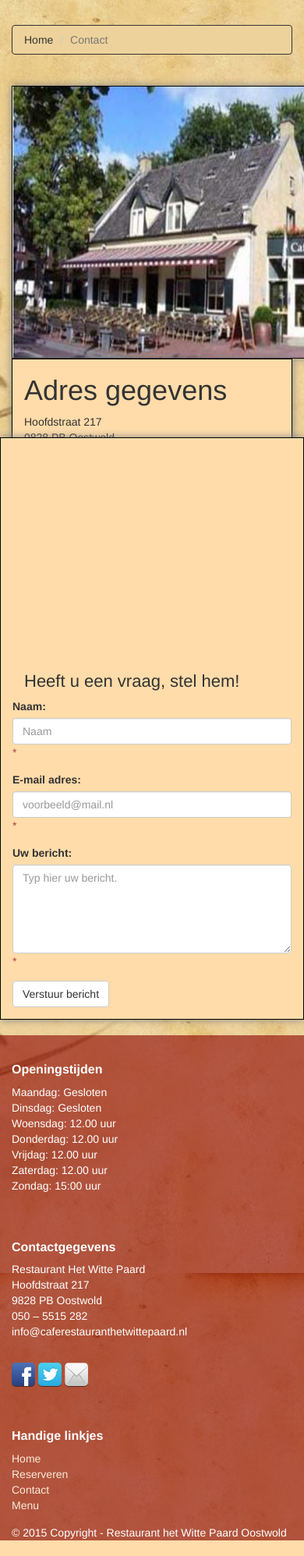
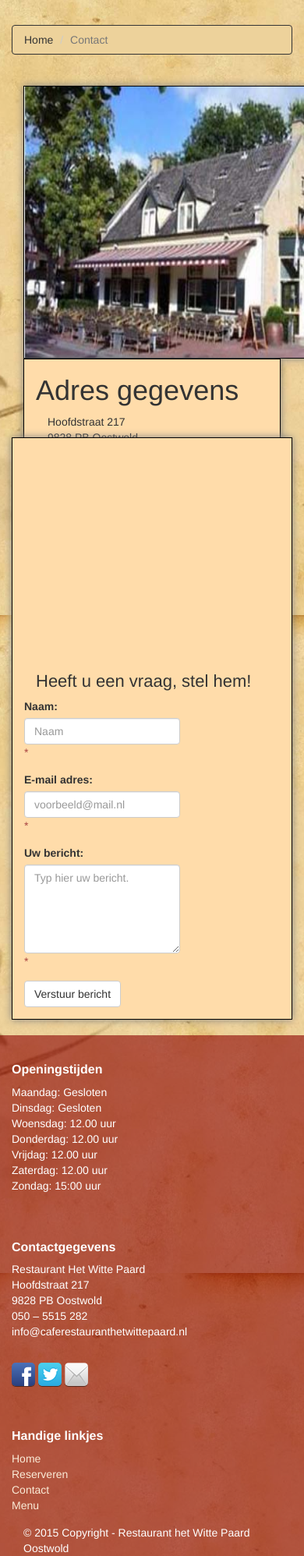
Before and after one commit to AlfaOpdrachten/HetWittePaard, a PHP site: page /contact.php in a window 390 px wide; the page is wider, and only the part inside the window is pictured. Shown: the part 55-2051 px from the top of that part at 78% size. Run offline with PHP 8.4, Linux system fonts and the light colour scheme; data that the repository does not hold is empty; some libraries are stand-ins or nearby versions.

Commit message:
nieuws fix

```diff
--- a/css/main.css
+++ b/css/main.css
@@ -243,12 +243,18 @@ div.col-xs-6:nth-child(3) {
 /* Responsive*/
 
 @media (max-width: 420px){
-    .content > div:nth-child(1),
-    div.col-md-6:nth-child(2),
-    div.col-md-6:nth-child(3),
-    #copyrightholder{
+    .index > div:nth-child(1),
+    .index div.col-md-6:nth-child(2),
+    .index div.col-md-6:nth-child(3){
         padding-right: 0px!important;
         padding-left: 0px!important;
     }
 
+    {
+        padding:  0px 10px!important;
+    }
+    .form-control {
+        width: 200px!important;
+    }
+
 }
--- a/overons.php
+++ b/overons.php
@@ -25,7 +25,7 @@
             <div class="col-md-12" style="margin: 0px; padding: 0 !important; margin: 0 !important; background-color: #FFDCAA;">
                 <div class="col-md-6" style="float:left; padding: 10px 50px">
                     <div class="col-md-12" style="padding: 0px;">
-                        <h1>Parkeren</h1>
+                        <h2>Parkeren</h2>
                         Lorem ipsum dolor sit amet, consectetur adipiscing elit. Mauris vulputate pulvinar turpis. consectetur adipiscing elit. Mauris vulputate pulvinar turpis. Suspendisse vel sem risus.
                     </div>
                     <div class="col-md-12" style="padding: 0px;">
```
Also changed, not shown: index.php (+5 -9 lines).
